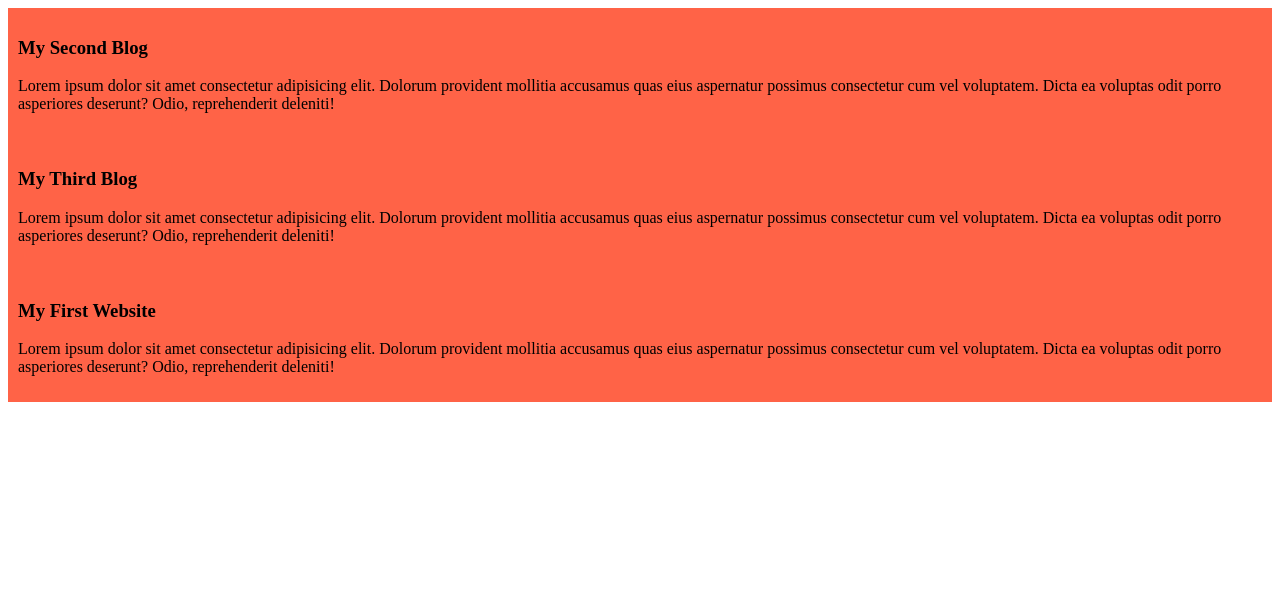
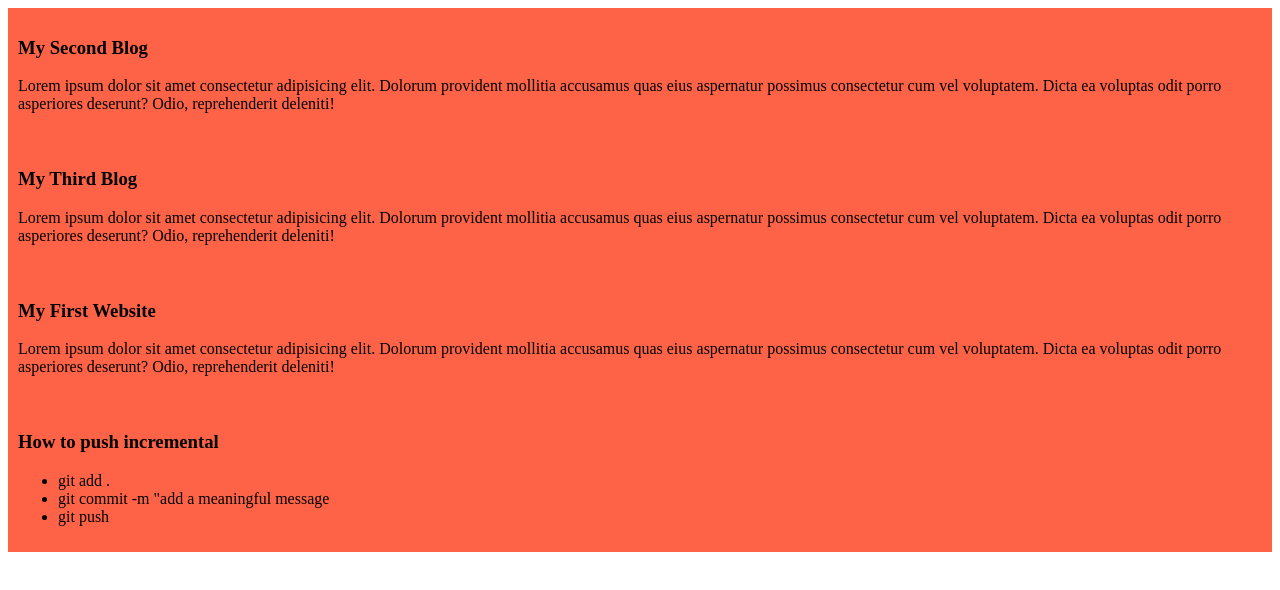
Before and after one commit to sifurr/my-simple-website, a plain HTML site: page index.html in a window 1280 px wide. Drawn offline with Linux system fonts and the light colour scheme.

Commit message:
added a list to push

```diff
--- a/index.html
+++ b/index.html
@@ -19,5 +19,13 @@
         <h3>My First Website</h3>
     <p>Lorem ipsum dolor sit amet consectetur adipisicing elit. Dolorum provident mollitia accusamus quas eius aspernatur possimus consectetur cum vel voluptatem. Dicta ea voluptas odit porro asperiores deserunt? Odio, reprehenderit deleniti!</p>
     </div>
+    <div>
+        <h3>How to push incremental</h3>
+    <ul>
+        <li>git add .</li>
+        <li>git commit -m "add a meaningful message </li>
+        <li>git push</li>
+    </ul>
+    </div>
 </body>
 </html>
```
